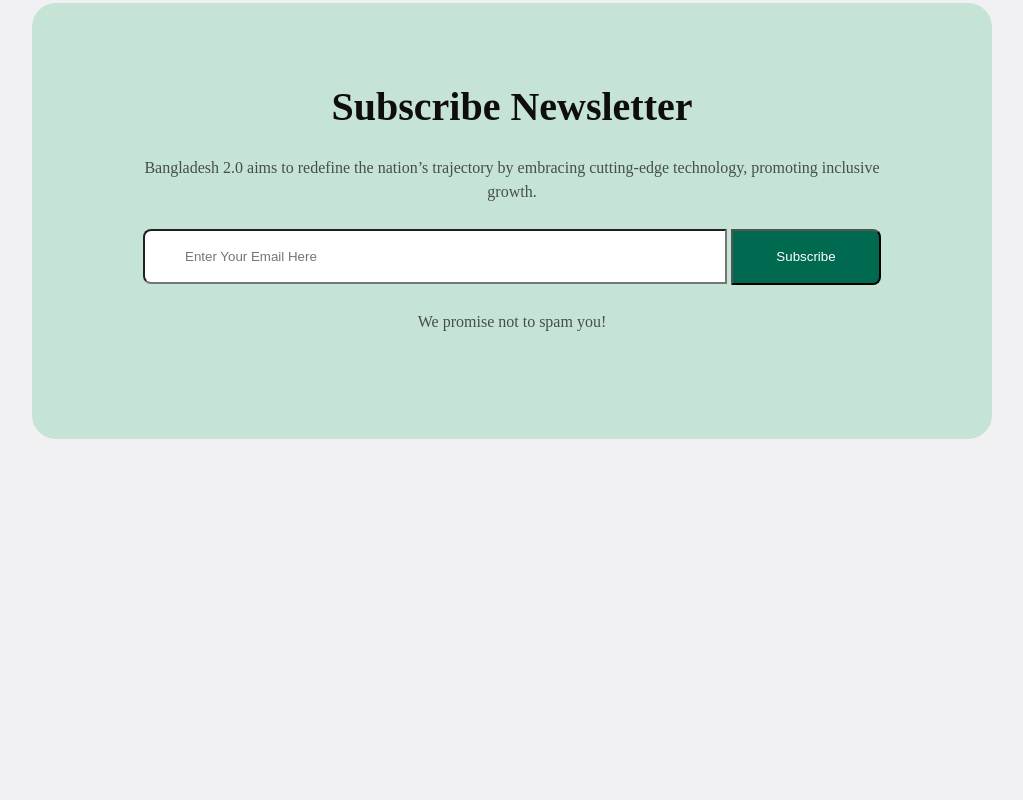
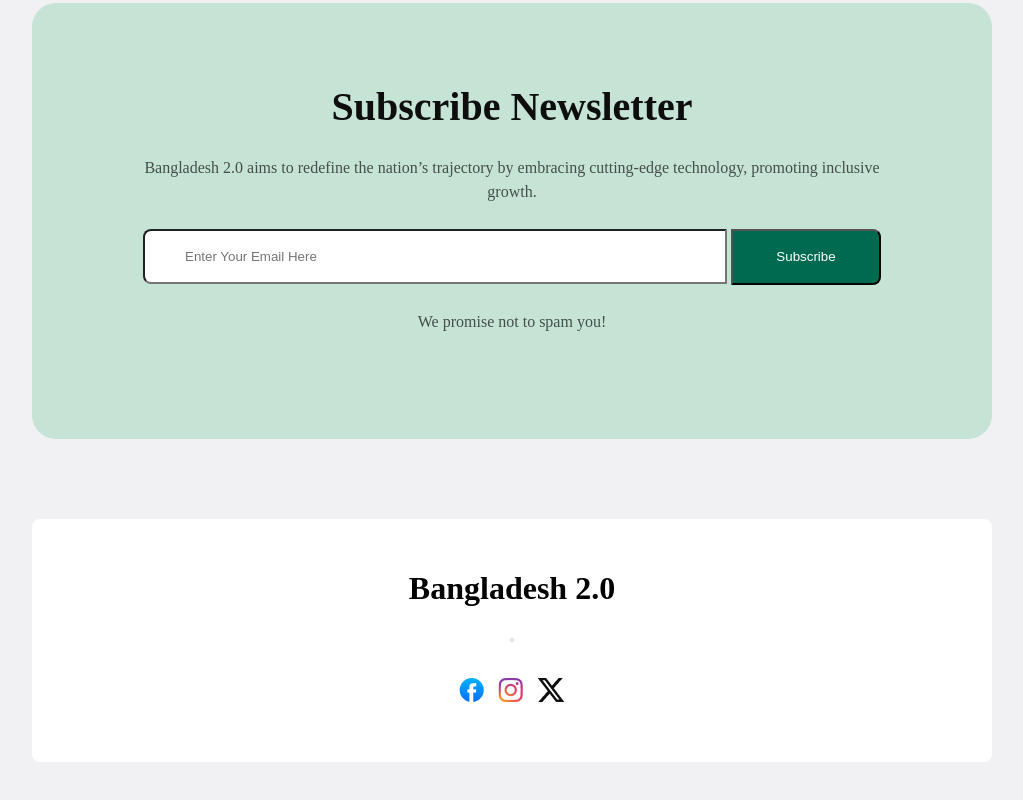
Before and after one commit to xohamxoza/B11A1--assignment-1, a plain HTML site: page index.html in a window 1280 px wide. Shown: the part 5417-6217 px from the top of the page, without its empty margins (128-1151 px from the left). Before the commit the page ends 5936 px from the top, so only its background shows below. Drawn offline with Linux system fonts and the light colour scheme.

Commit message:
finilizing build, there might a bug or two, i'll add fixes

```diff
--- a/index.html
+++ b/index.html
@@ -224,5 +224,14 @@
             <p class="letter-des">We promise not to spam you!</p>
         </div>
     </section>
+    <footer class="footer">
+        <h1 class="footer-head">Bangladesh 2.0</h1>
+        <hr>
+        <div class="socials">
+            <img class="sicon" src="assets/images/facebook.png" alt="facebookbd">
+            <img class="sicon" src="assets/images/instagram.png" alt="instagrambd">
+            <img class="sicon" src="assets/images/x.png" alt="xbd">
+        </div>
+    </footer>
 </body>
 </html>
--- a/styles/style.css
+++ b/styles/style.css
@@ -701,3 +701,28 @@ h1.donate-head {
     border: 1px solid rgb(0, 106, 80);
     color: rgb(0, 106, 80);
 }
+
+/* / footer /  */
+
+.footer {
+    display: flex;
+    flex-direction: column;
+    align-items: center;
+    justify-content: center;
+    margin: 80px 160px;
+    background-color: white;
+    border: 1px solid transparent;
+    border-radius: 8px;
+    padding: 50px 160px;
+}
+
+
+hr {
+    margin: 31px 0;
+    /* max-width: 1000x; */
+    border: 2px solid rgba(14, 14, 14, 0.1);
+}
+
+.sicon {
+    margin: 5px;
+}
```
